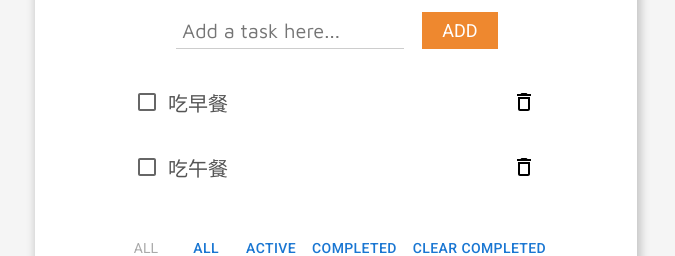
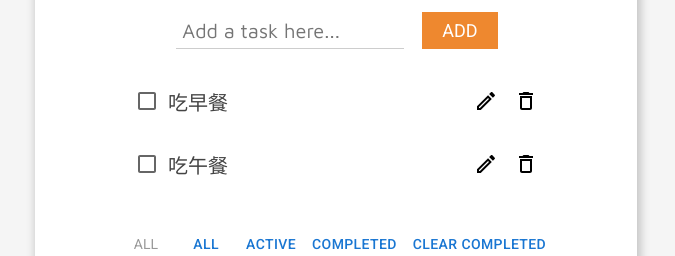
Before and after one commit to jackielin7789978/react-todo, a React (Create React App) app: page / in a window 1280 px wide. Shown: the part 226-482 px from the top of the page, without its empty margins (305-980 px from the left). Built offline with nearby package versions, Linux system fonts and the light colour scheme.

Commit message:
can now edit todo

```diff
--- a/public/index.html
+++ b/public/index.html
@@ -49,7 +49,7 @@
       $( "#sortable" ).disableSelection();
     } );
     </script>
-    <title>React App</title>
+    <title>React Todo</title>
   </head>
   <body>
     <noscript>You need to enable JavaScript to run this app.</noscript>
--- a/src/App.js
+++ b/src/App.js
@@ -12,6 +12,10 @@ import {
   TodoArea,
   TodoItem,
   Taskname,
+  Form,
+  FormInput,
+  Edit,
+  Done,
   Remove,
   FilterBTNContainer,
   FilterBTN,
@@ -19,7 +23,79 @@ import {
 } from "./components/styledApp";
 import { COLORS } from "./constants/style";
 
-function Todo({ todo, handleRemove, handleCheckboxChange, filter }) {
+function EditForm({ todo, todos, setTodos }) {
+  const [newInputVal, setNewInputVal] = useState(todo.taskname);
+  const handleEdit = (id, input) => {
+    setTodos(
+      todos.map((todo) => {
+        if (todo.id !== id) return todo;
+        return {
+          ...todo,
+          taskname: input,
+          isBeingEdited: false,
+        };
+      })
+    );
+  };
+  return (
+    <Form
+      onSubmit={(e) => {
+        e.preventDefault();
+        handleEdit(todo.id, newInputVal);
+      }}
+    >
+      <FormInput
+        autoFocus
+        value={newInputVal}
+        onChange={(e) => {
+          setNewInputVal(e.target.value);
+        }}
+      />
+      <Done
+        onClick={() => {
+          handleEdit(todo.id, newInputVal);
+        }}
+      />
+    </Form>
+  );
+}
+
+function Todo({ todo, todos, setTodos, filter }) {
+  const handleStartEdit = (id) => {
+    setTodos(
+      todos.map((todo) => {
+        if (todo.id !== id) return todo;
+        // 不能編輯已完成的 todo
+        if (todo.isDone) return todo;
+        return {
+          ...todo,
+          isBeingEdited: true,
+        };
+      })
+    );
+  };
+  const handleCheckboxChange = (id) => {
+    // 打勾時加上排序功能，已完成的排後面
+    setTodos(
+      todos
+        .map((todo) => {
+          if (todo.id !== id) return todo;
+          return {
+            ...todo,
+            isDone: !todo.isDone,
+          };
+        })
+        .sort((a, b) => {
+          return a.isDone - b.isDone;
+        })
+    );
+  };
+  const handleRemove = (id) => {
+    const data = todos.filter((todo) => {
+      return id !== todo.id;
+    });
+    setTodos(data);
+  };
   return (
     <TodoItem isDone={todo.isDone} filter={filter}>
       <Checkbox
@@ -32,7 +108,19 @@ function Todo({ todo, handleRemove, handleCheckboxChange, filter }) {
           handleCheckboxChange(todo.id);
         }}
       />
-      <Taskname isDone={todo.isDone}>{todo.taskname}</Taskname>
+      {!todo.isBeingEdited && (
+        <Taskname isDone={todo.isDone}>{todo.taskname}</Taskname>
+      )}
+      {todo.isBeingEdited && (
+        <EditForm todo={todo} todos={todos} setTodos={setTodos} />
+      )}
+      {!todo.isBeingEdited && (
+        <Edit
+          onClick={() => {
+            handleStartEdit(todo.id);
+          }}
+        />
+      )}
       <Remove
         onClick={() => {
           handleRemove(todo.id);
@@ -58,11 +146,13 @@ export default function App() {
       id: 1,
       taskname: "吃早餐",
       isDone: false,
+      isBeingEdited: false,
     },
     {
       id: 2,
       taskname: "吃午餐",
       isDone: false,
+      isBeingEdited: false,
     },
   ]);
 
@@ -82,28 +172,6 @@ export default function App() {
     ]);
     setInputVal("");
     id++;
-  };
-  const handleCheckboxChange = (id) => {
-    // 打勾時加上排序功能，已完成的排後面
-    setTodos(
-      todos
-        .map((todo) => {
-          if (todo.id !== id) return todo;
-          return {
-            ...todo,
-            isDone: !todo.isDone,
-          };
-        })
-        .sort((a, b) => {
-          return a.isDone - b.isDone;
-        })
-    );
-  };
-  const handleRemove = (id) => {
-    const data = todos.filter((todo) => {
-      return id !== todo.id;
-    });
-    setTodos(data);
   };
   const handleClearCompleted = () => {
     const data = todos.filter((todo) => {
@@ -137,9 +205,9 @@ export default function App() {
             <Todo
               className="ui-state-default"
               key={todo.id}
-              handleRemove={handleRemove}
-              handleCheckboxChange={handleCheckboxChange}
               todo={todo}
+              todos={todos}
+              setTodos={setTodos}
               filter={filter}
             />
           ))}
--- a/src/components/styledApp.js
+++ b/src/components/styledApp.js
@@ -1,5 +1,7 @@
 import styled from "styled-components";
 import { COLORS } from "../constants/style";
+import EditOutlinedIcon from "@mui/icons-material/EditOutlined";
+import DoneOutlinedIcon from "@mui/icons-material/DoneOutlined";
 import DeleteOutlineIcon from "@mui/icons-material/DeleteOutline";
 import Button from "@mui/material/Button";
 
@@ -105,12 +107,49 @@ export const TodoItem = styled.li`
 export const Taskname = styled.div`
   flex: 1;
   font-size: 20px;
+  font-family: "Maven Pro", sans-serif;
   color: ${COLORS.light_text_primary};
   text-decoration: ${(props) => (props.isDone ? "line-through" : "none")};
 `;
+export const Form = styled.form`
+  display: flex;
+  justify-content: space-between;
+  flex: 1;
+  padding: 0;
+`;
+export const FormInput = styled.input`
+  font-size: 20px;
+  font-family: "Maven Pro", sans-serif;
+  color: ${COLORS.light_text_primary_edit};
+  padding: 0;
+  border: none;
+  border-radius: 0px;
+  transition: all 0.2s;
+  &:focus {
+    outline: none;
+  }
+`;
+export const Edit = styled(EditOutlinedIcon)`
+  cursor: pointer;
+  padding: 8px;
+  transition: all 0.1s;
+  &:hover {
+    color: ${COLORS.light_text_primary};
+    transform: translate(1px, 1px);
+  }
+`;
+export const Done = styled(DoneOutlinedIcon)`
+  cursor: pointer;
+  padding: 8px;
+  transition: all 0.1s;
+  &:hover {
+    color: ${COLORS.light_text_primary};
+    transform: translate(1px, 1px);
+  }
+`;
 export const Remove = styled(DeleteOutlineIcon)`
   cursor: pointer;
-  padding: 10px;
+  padding: 8px;
   transition: all 0.1s;
   &:hover {
     color: ${COLORS.light_text_primary};
--- a/src/constants/style.js
+++ b/src/constants/style.js
@@ -2,11 +2,12 @@ export const COLORS = {
   light_page: "#f5f5f5",
   light_card: "#fff",
   light_shadow: "rgba(90, 90, 90, 0.3)",
-  light_text_title: "#333",
-  light_text_primary: "#555",
+  light_text_title: "#222",
+  light_text_primary: "#444",
   light_text_primary_highlight: "#111",
+  light_text_primary_edit: "#777",
   light_text_white: "#fff",
-  ligth_text_grey: "#aaa",
+  ligth_text_grey: "#999",
   light_func: "#EE882F",
   light_func_hover: "#F09342",
   light_func_transparent: "rgba(240, 147, 66, 0.1)",
```
